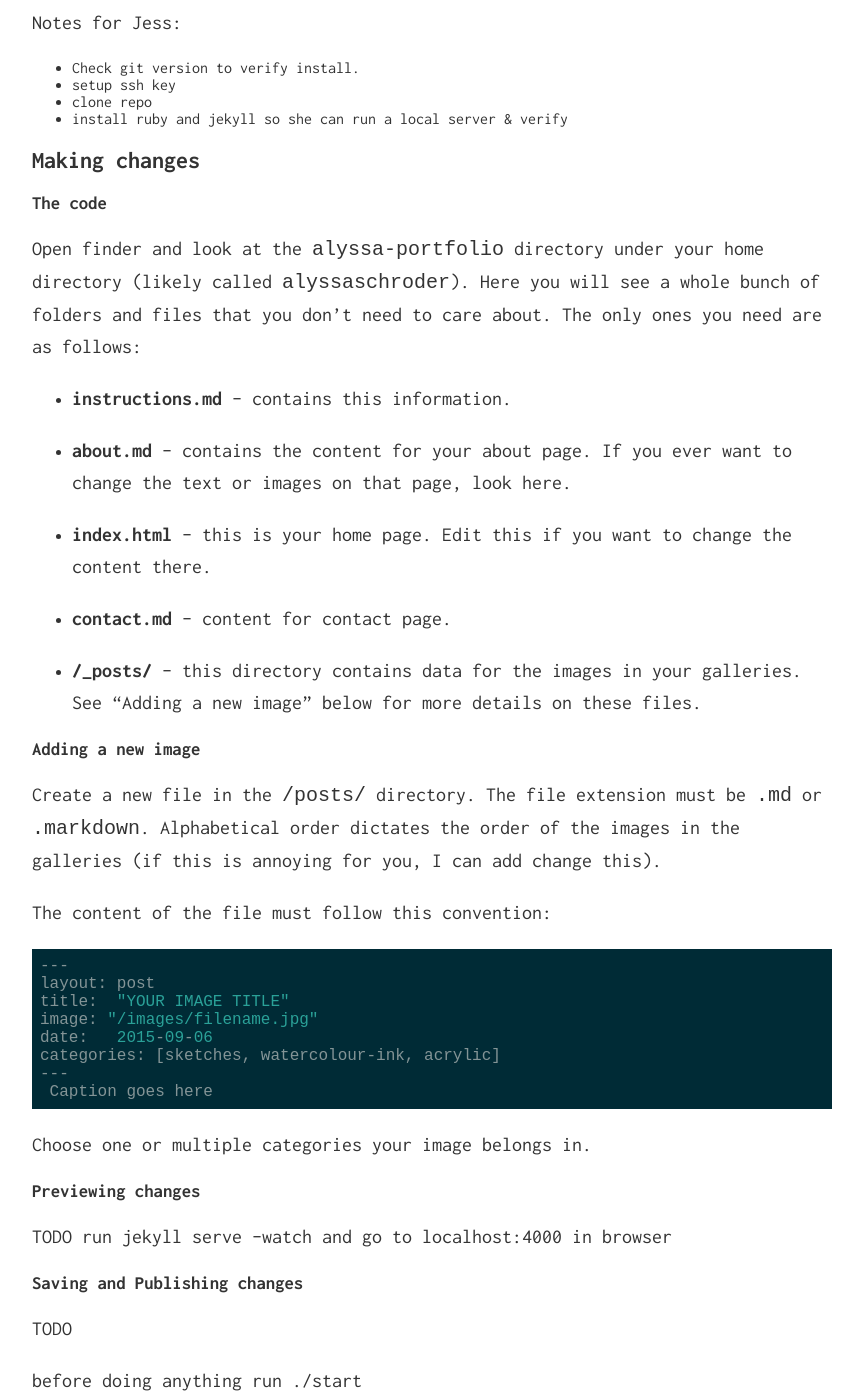
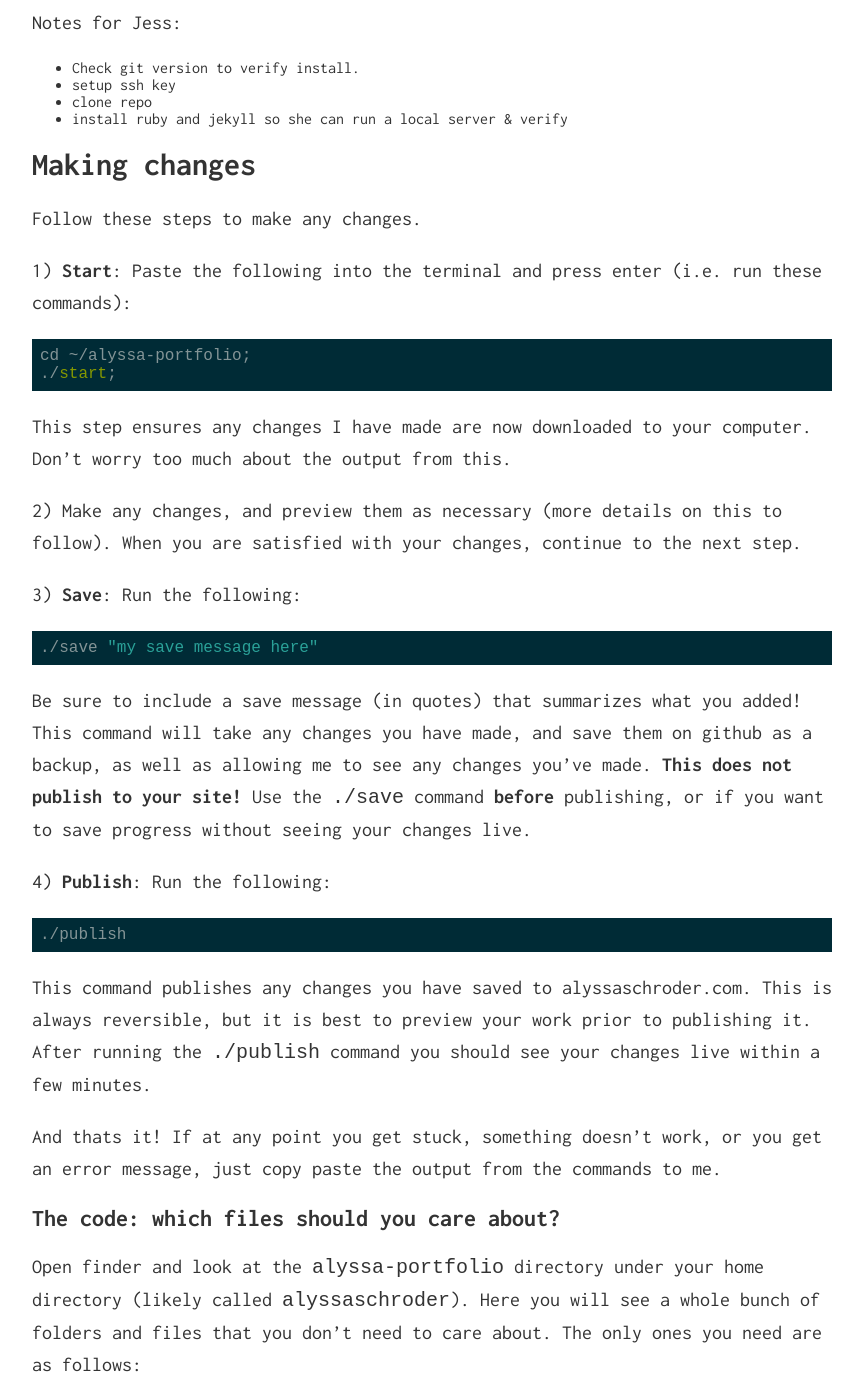
Before and after one commit to alyssaschroder/alyssa-portfolio, a Jekyll site: the page built from instructions.md, in a window 1280 px wide and 1400 px high, scrolled down 2393 px. Shown: the whole window, without its empty margins (208-1071 px from the left). Built offline with Jekyll 4.4.1, drawn with Linux system fonts in a browser that asks for light colours; some of the changed text lies outside the part shown.

Commit message:
updat instructions

```diff
--- a/instructions.md
+++ b/instructions.md
@@ -23,7 +23,7 @@ permalink: /instructions/
     - any other information you want to see in a caption
     - a date
     - an order number if you care about that
-- square image to me the tiny image on the tab you see on other pages. Give me a small square image no smaller than 310x310px
+- square image for the tiny logo on the tab. Give me a small square image no smaller than 310x310px.
 
 #### Links:
 
@@ -93,9 +93,40 @@ Notes for Jess:
 - install ruby and jekyll so she can run a local server & verify
 
 
-## Making changes
+# Making changes
 
-### The code
+Follow these steps to make any changes.
+
+1) **Start**: Paste the following into the terminal and press enter (i.e. run these commands):
+
+    cd ~/alyssa-portfolio;
+    ./start;
+
+This step ensures any changes I have made are now downloaded to your computer.
+Don't worry too much about the output from this.
+
+2) Make any changes, and preview them as necessary (more details on this to follow). When you are satisfied with your changes, continue to the next step.
+
+3) **Save**: Run the following:
+
+    ./save "my save message here"
+
+Be sure to include a save message (in quotes) that summarizes what you added!
+This command will take any changes you have made, and save them on github as a backup, as well as allowing me to see any changes you've made.
+**This does not publish to your site!** Use the `./save` command **before** publishing, or if you want to save progress without seeing your changes live.
+
+4) **Publish**: Run the following:
+
+    ./publish
+
+This command publishes any changes you have saved to alyssaschroder.com.
+This is always reversible, but it is best to preview your work prior to publishing it.
+After running the `./publish` command you should see your changes live within a few minutes.
+
+And thats it! If at any point you get stuck, something doesn't work, or you get an error message, just copy paste the output from the commands to me.
+
+
+## The code: which files should you care about?
 Open finder and look at the `alyssa-portfolio` directory under your home directory (likely called `alyssaschroder`). Here you will see a whole bunch of folders and files that you don't need to care about. The only ones you need are as follows:
 
 - **instructions.md** -- contains this information.
@@ -108,7 +139,8 @@ Open finder and look at the `alyssa-portfolio` directory under your home directo
 
 - **/_posts/** -- this directory contains data for the images in your galleries. See "Adding a new image" below for more details on these files.
 
-### Adding a new image
+
+##Adding a new image
 
 Create a  new file in the `/posts/` directory. The file extension must be `.md` or `.markdown`. Alphabetical order dictates the order of the images in the galleries (if this is annoying for you, I can add change this).
 
@@ -127,16 +159,16 @@ The content of the file must follow this convention:
 Choose one or multiple categories your image belongs in.
 
 
-### Previewing changes
+## Previewing changes
 
-TODO run jekyll serve --watch and go to localhost:4000 in browser
+In order to preview your changes, open a terminal and run the following:
 
-### Saving and Publishing changes
+    cd ~/alyssa-portfolio;
+    jekyll serve --watch;
 
-TODO
+You should now see your local files at `localhost:4000` (type this into the address bar in your web browser).
 
-before doing anything run ./start
 
-to save your changes, run ./save
+# Want to learn more!?
 
-publish run ./publish
+If you want any explanations of computer speak, just let me know. :P
```
